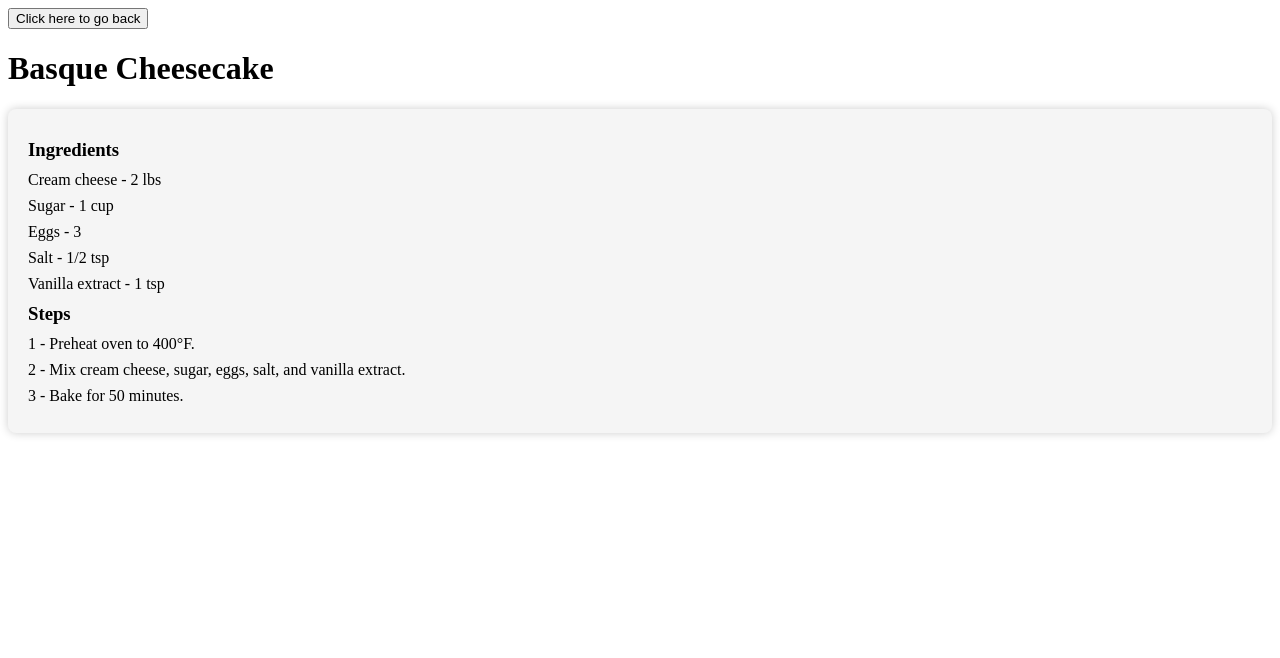
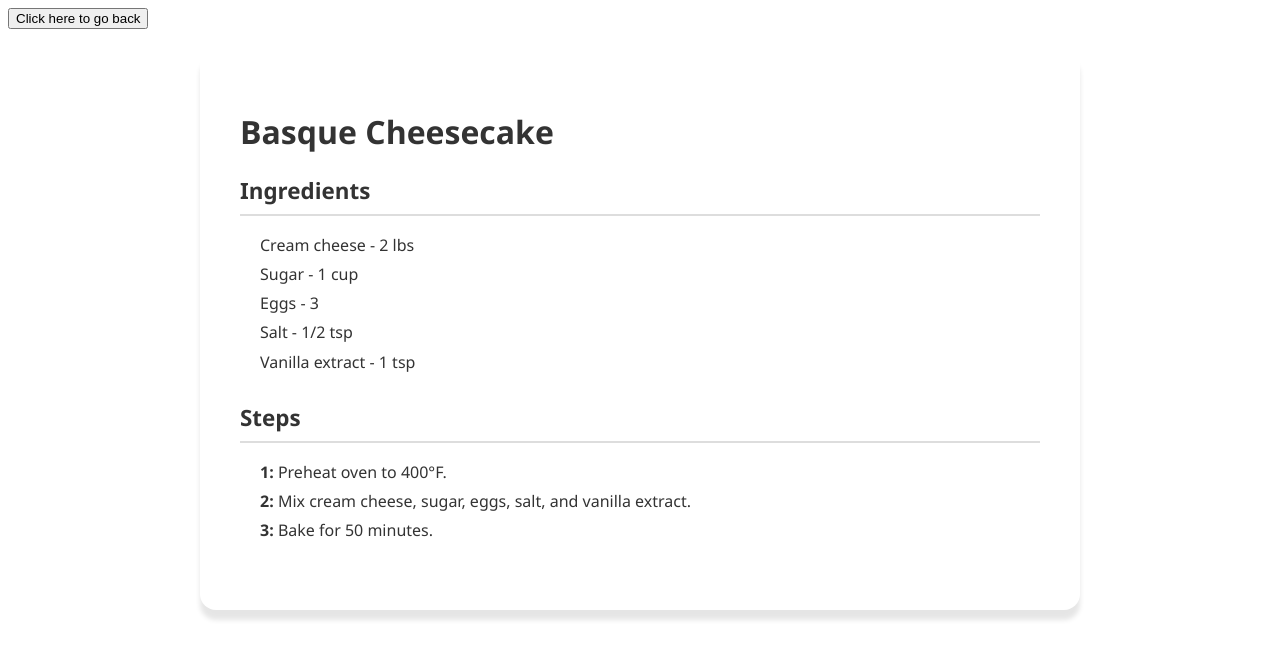
Before and after one commit to brenda-daroz/next-recipe-website, a Next.js app: page /recipes/1 in a window 1280 px wide. Shown: the top 658 px of the page. Built offline with nearby package versions, Linux system fonts and the light colour scheme.

Commit message:
update data structure and add one recipe

```diff
--- a/components/Recipe.tsx
+++ b/components/Recipe.tsx
@@ -1,51 +1,54 @@
 import styled from "styled-components";
 import capitalizeFirstLetter from "../utils/capitalizeFirstLetter";
+import { RecipeProps } from "../recipes";
 
 const RecipeContainer = styled.div`
-  background-color: #f5f5f5;
-  padding: 20px;
-  border-radius: 8px;
-  box-shadow: 0px 0px 10px rgba(0, 0, 0, 0.2);
+  background-color: #fff;
+  padding: 40px;
+  border-radius: 16px;
+  box-shadow: 0 10px 5px rgba(0, 0, 0, 0.1);
+  font-family: "Segoe UI", Tahoma, Geneva, Verdana, sans-serif;
+  color: #333;
+  max-width: 800px;
+  margin: 20px auto;
 `;
 
-const SectionTitle = styled.h3`
-  margin: 10px 0;
+const SectionTitle = styled.h2`
+  font-size: 1.4rem;
+  border-bottom: 2px solid #ddd;
+  padding-bottom: 8px;
+  margin-bottom: 20px;
+`;
+
+const SubSectionTitle = styled.h4`
+  font-size: 1rem;
+  margin: 16px 0 8px;
+  color: #555;
 `;
 
 const List = styled.ul`
-  list-style-type: none;
-  padding: 0;
-  margin: 0;
+  padding-left: 20px;
+  margin-bottom: 30px;
 `;
 
 const ListItem = styled.li`
-  margin-bottom: 8px;
+  margin-bottom: 10px;
+  line-height: 1.2;
+  list-style: none;
 `;
 
-const SubList = styled.ul`
-  list-style-type: none;
-  margin: 0;
-  padding-left: 20px;
-`;
-
-interface RecipeProps {
-  ingredients: Record<string, string | Record<string, string>>;
-  steps: Record<string, string | Record<string, string>>;
-}
-
-export default function Recipes({ ingredients, steps }: RecipeProps) {
-
-  console.log(steps)
+export default function Recipes( recipe: RecipeProps) {
   return (
     <RecipeContainer>
+      <h1>{capitalizeFirstLetter(recipe.title)}</h1>
       <SectionTitle>Ingredients</SectionTitle>
       <List>
-        {Object.entries(ingredients).map(([section, ingredients]) => (
+        {Object.entries(recipe.ingredients).map(([section, ingredients]) => (
           <ListItem key={section}>
             {typeof ingredients === "object" ? (
               <>
-                <div>{capitalizeFirstLetter(section)}:</div>
-                <SubList>
+                <SubSectionTitle>{capitalizeFirstLetter(section)}:</SubSectionTitle>
+                <List>
                   {Object.entries(ingredients).map(
                     ([subIngredient, subAmount]) => (
                       <ListItem key={subIngredient}>
@@ -53,7 +56,7 @@ export default function Recipes({ ingredients, steps }: RecipeProps) {
                       </ListItem>
                     )
                   )}
-                </SubList>
+                </List>
               </>
             ) : (
               `${capitalizeFirstLetter(section)} - ${ingredients}`
@@ -61,31 +64,18 @@ export default function Recipes({ ingredients, steps }: RecipeProps) {
           </ListItem>
         ))}
       </List>
-      {Object.keys(steps).length > 0 &&
+      {recipe.steps.length > 0 && (
         <>
           <SectionTitle>Steps</SectionTitle>
           <List>
-            {Object.entries(steps).map(([section, steps]) => (
-              <ListItem key={section}>
-                {typeof steps === "object" ? (
-                  <>
-                    <div>{capitalizeFirstLetter(section)}:</div>
-                    <SubList>
-                      {Object.entries(steps).map(([subIndex, subStep]) => (
-                        <ListItem key={subIndex}>
-                          {capitalizeFirstLetter(subIndex)} - {subStep}
-                        </ListItem>
-                      ))}
-                    </SubList>
-                  </>
-                ) : (
-                  `${section} - ${steps}`
-                )}
+            {recipe.steps.map((step, index) => (
+              <ListItem key={index}>
+                <strong>{index + 1}:</strong> {step}
               </ListItem>
             ))}
           </List>
         </>
-      }
+      )}
     </RecipeContainer>
 
   );
--- a/pages/recipes/[slug].tsx
+++ b/pages/recipes/[slug].tsx
@@ -28,8 +28,7 @@ export default function Page({ recipe }: { recipe: RecipeProps }) {
         Click here to go back
       </button>
       <div className="container">
-        <h1> {recipe.title} </h1>
-        <Recipe ingredients={recipe?.ingredients} steps={recipe?.steps} />
+        <Recipe {...recipe} />
       </div>
     </>
   );
--- a/recipes.ts
+++ b/recipes.ts
@@ -3,7 +3,7 @@ export type RecipeProps = {
   category: string,
   title: string,
   ingredients: Record<string, string | Record<string, string>>;
-  steps: Record<string, string | Record<string, string>>;
+  steps: string[];
 };
 
 type RecipesProps = Array<RecipeProps>;
@@ -20,11 +20,11 @@ export const recipes: RecipesProps = [
       salt: "1/2 tsp",
       "vanilla extract": "1 tsp",
     },
-    steps: {
-      1: "Preheat oven to 400°F.",
-      2: "Mix cream cheese, sugar, eggs, salt, and vanilla extract.",
-      3: "Bake for 50 minutes.",
-    },
+    steps: [
+      "Preheat oven to 400°F.",
+      "Mix cream cheese, sugar, eggs, salt, and vanilla extract.",
+      "Bake for 50 minutes.",
+    ],
   },
   {
     id: 2,
@@ -40,14 +40,14 @@ export const recipes: RecipesProps = [
       salt: "8g",
       egg: "2",
     },
-    steps: {
-      1: "In a pan, mix milk, water, oil, and salt, then bring to a boil.",
-      2: "Add sweet and sour manioc starch to a bowl and pour in the boiled mixture.",
-      3: "Mix well and let cool.",
-      4: "Add the cheese and mix.",
-      5: "Add eggs one at a time until incorporated into the dough.",
-      6: "Form into balls and bake at 180°C for 20 minutes or until golden brown.",
-    },
+    steps: [
+      "In a pan, mix milk, water, oil, and salt, then bring to a boil.",
+      "Add sweet and sour manioc starch to a bowl and pour in the boiled mixture.",
+      "Mix well and let cool.",
+      "Add the cheese and mix.",
+      "Add eggs one at a time until incorporated into the dough.",
+      "Form into balls and bake at 180°C for 20 minutes or until golden brown.",
+    ],
   },
   {
     id: 3,
@@ -61,13 +61,13 @@ export const recipes: RecipesProps = [
       flour: "180g",
       "baking powder": "1 tsp",
     },
-    steps: {
-      1: "Preheat oven to 400°F.",
-      2: "Mix eggs and sugar until creamy.",
-      3: "Add oil and milk, then mix well.",
-      4: "Sift flour and baking powder, then mix until smooth.",
-      5: "Bake for 40 minutes or until golden brown.",
-    },
+    steps: [
+      "Preheat oven to 400°F.",
+      "Mix eggs and sugar until creamy.",
+      "Add oil and milk, then mix well.",
+      "Sift flour and baking powder, then mix until smooth.",
+      "Bake for 40 minutes or until golden brown.",
+    ],
   },
   {
     id: 4,
@@ -80,13 +80,13 @@ export const recipes: RecipesProps = [
       milk: "480mL",
       pasta: "225g",
     },
-    steps: {
-      1: "Add butter to a pan.",
-      2: "Add flour and whisk until golden.",
-      3: "Add milk and whisk until thickened.",
-      4: "Add cheddar and whisk until melted.",
-      5: "Serve over pasta.",
-    },
+    steps: [
+      "Add butter to a pan.",
+      "Add flour and whisk until golden.",
+      "Add milk and whisk until thickened.",
+      "Add cheddar and whisk until melted.",
+      "Serve over pasta.",
+    ],
   },
   {
     id: 5,
@@ -101,12 +101,12 @@ export const recipes: RecipesProps = [
       cumin: "1/2 tsp",
       salt: "to taste",
     },
-    steps: {
-      1: "In a food processor, blend tahini, lemon juice, and garlic for 1 minute.",
-      2: "Add chickpeas, cumin, and salt, and process for 1 minute.",
-      3: "Add olive oil and process for 1 minute.",
-      4: "If too thick, gradually add water and process until desired texture.",
-    },
+    steps: [
+      "In a food processor, blend tahini, lemon juice, and garlic for 1 minute.",
+      "Add chickpeas, cumin, and salt, and process for 1 minute.",
+      "Add olive oil and process for 1 minute.",
+      "If too thick, gradually add water and process until desired texture.",
+    ],
   },
   {
     id: 6,
@@ -118,15 +118,15 @@ export const recipes: RecipesProps = [
       flour: "100g",
       "salt, black pepper, and nutmeg": "to taste",
     },
-    steps: {
-      1: "Add potatoes to cold water, bring to a boil, and cook until soft but firm.",
-      2: "Peel and mash potatoes.",
-      3: "Add parmesan, salt, black pepper, and nutmeg.",
-      4: "Gradually add flour and mix until a homogeneous dough forms.",
-      5: "Roll the dough into logs and cut into 2 cm pieces.",
-      6: "Cook in boiling water until they float to the surface.",
-      7: "Serve with a sauce of your choice.",
-    },
+    steps: [
+      "Add potatoes to cold water, bring to a boil, and cook until soft but firm.",
+      "Peel and mash potatoes.",
+      "Add parmesan, salt, black pepper, and nutmeg.",
+      "Gradually add flour and mix until a homogeneous dough forms.",
+      "Roll the dough into logs and cut into 2 cm pieces.",
+      "Cook in boiling water until they float to the surface.",
+      "Serve with a sauce of your choice.",
+    ],
   },
   {
     id: 7,
@@ -142,10 +142,10 @@ export const recipes: RecipesProps = [
       salt: "to taste",
       cumin: "to taste",
     },
-    steps: {
-      1: "",
-      2: "",
-    },
+    steps: [
+      "",
+      "",
+    ],
   },
   {
     id: 8,
@@ -156,15 +156,15 @@ export const recipes: RecipesProps = [
       "dry yeast": "10g",
       salt: "1 tsp",
       "warm water": "1 1/4 cups",
-     " olive oil": "1/8 cup",
+      " olive oil": "1/8 cup",
     },
-    steps: {
-      1: "In a bowl, mix yeast and sugar with warm water and let it foam (5 minutes).",
-      2: "In a mixer bowl, combine flour and salt, then add yeast mixture and olive oil.",
-      3: "Knead with a dough hook for 15 minutes until smooth.",
-      4: "Place in an oiled bowl, cover, and let rise for 1 hour.",
-      5: "Divide into portions, roll out, and bake as desired.",
-    },
+    steps: [
+      "In a bowl, mix yeast and sugar with warm water and let it foam (5 minutes).",
+      "In a mixer bowl, combine flour and salt, then add yeast mixture and olive oil.",
+      "Knead with a dough hook for 15 minutes until smooth.",
+      "Place in an oiled bowl, cover, and let rise for 1 hour.",
+      "Divide into portions, roll out, and bake as desired.",
+    ],
   },
   {
     id: 9,
@@ -177,7 +177,7 @@ export const recipes: RecipesProps = [
       water: "10mL",
       oil: "15g",
     },
-    steps: { },
+    steps: [],
   },
   {
     id: 10,
@@ -193,12 +193,12 @@ export const recipes: RecipesProps = [
       "softened butter": "4 tbsp",
       vanilla: "1 tsp",
     },
-    steps: {
-      1: "Combine dry ingredients in a bowl.",
-      2: "Mix wet ingredients in another bowl.",
-      3: "Combine wet and dry mixtures until smooth.",
-      4: "Cook 1/4 cup batter in a greased pan until golden.",
-    },
+    steps: [
+      "Combine dry ingredients in a bowl.",
+      "Mix wet ingredients in another bowl.",
+      "Combine wet and dry mixtures until smooth.",
+      "Cook 1/4 cup batter in a greased pan until golden.",
+    ],
   },
   {
     id: 11,
@@ -215,7 +215,7 @@ export const recipes: RecipesProps = [
       "baking soda": "1/2 tsp",
       optional: "Chocolate chips",
     },
-    steps: { 1: "" },
+    steps: [""],
   },
   {
     id: 12,
@@ -231,7 +231,7 @@ export const recipes: RecipesProps = [
       flour: "300g",
       "baking powder": "1 tsp",
     },
-    steps: { 1: "" },
+    steps: [""],
   },
   {
     id: 13,
@@ -245,13 +245,13 @@ export const recipes: RecipesProps = [
       salt: "to taste",
       paprika: "to taste",
     },
-    steps: {
-      1: "In a pan, bring milk, butter, salt, and paprika to a boil.",
-      2: "Add mashed potato.",
-      3: "Add flour and mix until it forms a dough.",
-      4: "Knead and chill.",
-      5: "Shape and fill as desired.",
-    },
+    steps: [
+      "In a pan, bring milk, butter, salt, and paprika to a boil.",
+      "Add mashed potato.",
+      "Add flour and mix until it forms a dough.",
+      "Knead and chill.",
+      "Shape and fill as desired.",
+    ],
   },
   {
     id: 14,
@@ -273,12 +273,12 @@ export const recipes: RecipesProps = [
         butter: "45g",
       },
     },
-    steps: {
-      1: "Cook tangzhong ingredients until thickened.",
-      2: "Combine tangzhong with other ingredients except butter.",
-      3: "Knead for about 11 minutes in a mixer and let rise.",
-      4: "Shape and bake at 180°C.",
-    },
+    steps: [
+      "Cook tangzhong ingredients until thickened.",
+      "Combine tangzhong with other ingredients except butter.",
+      "Knead for about 11 minutes in a mixer and let rise.",
+      "Shape and bake at 180°C.",
+    ],
   },
   {
     id: 15,
@@ -300,25 +300,20 @@ export const recipes: RecipesProps = [
         "sour cream": "130g",
         lemon: "1 tbsp",
         cornstarch: "1 tbsp",
-
       },
     },
-    steps: {
-      "crust": {
-        1: "Crush graham crackers and mix with melted butter and sugar.",
-        2: "Press into a springform pan and bake for 10 minutes at 180°C.",
-      },
-      "filling": {
-      1: "Beat cream cheese until airy and creamy",
-      2: "Add to cream cheese sugar, salt and vanilla and beat until smooth",
-      3: "Whisk eggs until smooth",
-      4: "Add eggs slowly to cream cheese mixture",
-      5: "Add heavy cream, sour cream and lemon juice, mix until smooth. Add cornstarch, mix again",
-      6: "Pour the mixture over the crust and tap the pan to remove air bubbles",
-      7: "Bake for 75 min at 162°C in a hot water bath",
-      8: "Let it cool on countertop and then refrigerate for at least 4 hours"
-      }
-    },
+    steps: [
+      "Crush graham crackers and mix with melted butter and sugar.",
+      "Press into a springform pan and bake for 10 minutes at 180°C.",
+      "Beat cream cheese until airy and creamy.",
+      "Add to cream cheese sugar, salt and vanilla and beat until smooth.",
+      "Whisk eggs until smooth.",
+      "Add eggs slowly to cream cheese mixture.",
+      "Add heavy cream, sour cream and lemon juice, mix until smooth. Add cornstarch, mix again.",
+      "Pour the mixture over the crust and tap the pan to remove air bubbles.",
+      "Bake for 75 min at 162°C in a hot water bath.",
+      "Let it cool on countertop and then refrigerate for at least 4 hours.",
+    ],
   },
   {
     id: 16,
@@ -332,12 +327,12 @@ export const recipes: RecipesProps = [
       "baking powder": "7 g",
       "vanilla extract": "1 tsp",
     },
-    steps: {
-      1: "Mix sugar and egg until smooth.",
-      2: "Add milk and vanilla extract to the mixture.",
-      3: "Add flour and baking powder to the mixture.",
-      4: "Fry in oil until golden brown.",
-    },
+    steps: [
+      "Mix sugar and egg until smooth.",
+      "Add milk and vanilla extract to the mixture.",
+      "Add flour and baking powder to the mixture.",
+      "Fry in oil until golden brown.",
+    ],
   },
   {
     id: 17,
@@ -355,17 +350,17 @@ export const recipes: RecipesProps = [
       "baking soda": "1/2 tsp",
       "chocolate chips": "200 g",
     },
-    steps: {
-      1: "Add butter into a pot and heat on medium heat.",
-      2: "Cook until butter is browned.",
-      3: "Cool the butter.",
-      4: "Mix butter and sugars.",
-      5: "Add egg and vanilla extract.",
-      6: "Mix flour, salt, baking powder, and baking soda.",
-      7: "Add chocolate chips.",
-      8: "Leave in the fridge for 30 minutes.",
-      9: "Bake for 20 minutes at 190°C.",
-    },
+    steps: [
+      "Add butter into a pot and heat on medium heat.",
+      "Cook until butter is browned.",
+      "Cool the butter.",
+      "Mix butter and sugars.",
+      "Add egg and vanilla extract.",
+      "Mix flour, salt, baking powder, and baking soda.",
+      "Add chocolate chips.",
+      "Leave in the fridge for 30 minutes.",
+      "Bake for 20 minutes at 190°C.",
+    ],
   },
   {
     id: 18,
@@ -377,17 +372,17 @@ export const recipes: RecipesProps = [
       oil: "12 g",
       salt: "5 g",
     },
-    steps: {
-      1: "Put flour into a mixer.",
-      2: "In another bowl, mix water, salt, and oil.",
-      3: "Wait until the salt is dissolved.",
-      4: "Add the water mixture to the flour.",
-      5: "Mix until the dough has a crumbling texture.",
-      6: "Remove from the mixer and knead until the dough comes together.",
-      7: "Wrap in plastic wrap and let it rest overnight in the fridge.",
-      8: "Roll out the dough and cut it into the desired shape.",
-      9: "Use a filling of choice.",
-    },
+    steps: [
+      "Put flour into a mixer.",
+      "In another bowl, mix water, salt, and oil.",
+      "Wait until the salt is dissolved.",
+      "Add the water mixture to the flour.",
+      "Mix until the dough has a crumbling texture.",
+      "Remove from the mixer and knead until the dough comes together.",
+      "Wrap in plastic wrap and let it rest overnight in the fridge.",
+      "Roll out the dough and cut it into the desired shape.",
+      "Use a filling of choice.",
+    ],
   },
   {
     id: 19,
@@ -409,19 +404,15 @@ export const recipes: RecipesProps = [
         sugar: "6 tablespoons",
       },
     },
-    steps: {
-      "cake": {
-        1: "Mix sugar, carrots, oil, and eggs in a blender until smooth.",
-        2: "Add mixture to a bowl.",
-        3: "Sift flour and baking powder to mixture",
-        4: "Bake for 40 minutes at 180°C.",
-      },
-      "topping": {
-        1: "Mix all ingredients in a pan.",
-        2: "Cook until thickened.",
-        3: "Pour over the cake.",
-      },
-    },
+    steps: [
+      "Mix sugar, carrots, oil, and eggs in a blender until smooth.",
+      "Add mixture to a bowl.",
+      "Sift flour and baking powder to mixture.",
+      "Bake for 40 minutes at 180°C.",
+      "Mix all topping ingredients in a pan.",
+      "Cook until thickened.",
+      "Pour over the cake.",
+    ],
   },
   {
     id: 20,
@@ -434,16 +425,16 @@ export const recipes: RecipesProps = [
       "olive oil": "15 g",
       yeast: "4 g",
     },
-    steps: {
-      1: "Mix flour, water, salt, olive oil and yeast in a bowl.",
-      2: "Knead for 10 minutes.",
-      3: "Let it rest for 30 minutes",
-      4: "Do 3 sets of stretch and folds every 30 minutes.",
-      5: "Transfer to an oiled container and let it rest overnight in the fridge.",
-      6: "Transfer to an oiled baking sheet and let it rise until doubled.",
-      7: "Add toppings of choice.",
-      8: "Bake at 230°C for 25 minutes or until golden .",
-    },
+    steps: [
+      "Mix flour, water, salt, olive oil and yeast in a bowl.",
+      "Knead for 10 minutes.",
+      "Let it rest for 30 minutes.",
+      "Do 3 sets of stretch and folds every 30 minutes.",
+      "Transfer to an oiled container and let it rest overnight in the fridge.",
+      "Transfer to an oiled baking sheet and let it rise until doubled.",
+      "Add toppings of choice.",
+      "Bake at 230°C for 25 minutes or until golden.",
+    ],
   },
   {
     id: 21,
@@ -455,13 +446,13 @@ export const recipes: RecipesProps = [
       "halloumi cheese": "250 g",
       "salt, black pepper": "to taste",
     },
-    steps: {
-      1: "Heat the milk with salt and pepper until it simmers.",
-      2: "Add the tapioca starch and mix well.",
-      3: "Add the cheese and mix until melted.",
-      4: "Pour into a square mold and let it cool",
-      5: "Cut into small squares and fry until golden brown.",
-    },
+    steps: [
+      "Heat the milk with salt and pepper until it simmers.",
+      "Add the tapioca starch and mix well.",
+      "Add the cheese and mix until melted.",
+      "Pour into a square mold and let it cool.",
+      "Cut into small squares and fry until golden brown.",
+    ],
   },
   {
     id: 22,
@@ -475,13 +466,13 @@ export const recipes: RecipesProps = [
       salt: "1/4 tsp",
       vanilla: "1/2 tsp",
     },
-    steps: {
-      1: "Preheat oven to 200°C.",
-      2: "Mix cream cheese and sugar until smooth.",
-      3: "Whisk eggs and slowly add to the mixture.",
-      4: "Add heavy cream, salt, and vanilla.",
-      5: "Pour into a lined pan and bake for 50 minutes.",
-    },
+    steps: [
+      "Preheat oven to 200°C.",
+      "Mix cream cheese and sugar until smooth.",
+      "Whisk eggs and slowly add to the mixture.",
+      "Add heavy cream, salt, and vanilla.",
+      "Pour into a lined pan and bake for 50 minutes.",
+    ],
   },
   {
     id: 23,
@@ -493,13 +484,13 @@ export const recipes: RecipesProps = [
       eggs: "2",
       vanilla: "1 tsp",
     },
-    steps: {
-      1: "In a blender add all ingredients and blend until smooth.",
-      2: "Caramelize a pan and pour the mixture.",
-      3: "Bake in a water bath for 90 minutes at 180°C.",
-      4: "Let it cool and refrigerate for at least 6 hours.",
-      5: "Unmold and serve.",
-    },
+    steps: [
+      "In a blender add all ingredients and blend until smooth.",
+      "Caramelize a pan and pour the mixture.",
+      "Bake in a water bath for 90 minutes at 180°C.",
+      "Let it cool and refrigerate for at least 6 hours.",
+      "Unmold and serve.",
+    ],
   },
   {
     id: 24,
@@ -515,13 +506,48 @@ export const recipes: RecipesProps = [
       salt: "to taste",
       "black pepper": "to taste",
     },
-    steps: {
-      1: "Soak bulgur wheat in water for 1 hour.",
-      2: "Drain and squeeze out excess water.",
-      3: "In a blender, add bulgur, lime juice, onion, olive oil, mint, parsley, salt, and pepper.",
-      4: "Blend it all together.",
-      5: "Shape into football-shaped kibes, fill with cheese if wanted.",
-      6: "Fry until golden brown.",
+    steps: [
+      "Soak bulgur wheat in water for 1 hour.",
+      "Drain and squeeze out excess water.",
+      "In a blender, add bulgur, lime juice, onion, olive oil, mint, parsley, salt, and pepper.",
+      "Blend it all together.",
+      "Shape into football-shaped kibes, fill with cheese if wanted.",
+      "Fry until golden brown.",
+    ],
+  },
+  {
+    id: 25,
+    category: "sweet",
+    title: "Coconut cake",
+    ingredients: {
+      batter: {
+        eggs: "4",
+        sugar: "1 cup",
+        "vanilla essence": "1 tsp",
+        oil: "100 mL",
+        flour: "2 cups",
+        milk: "1 cup",
+        "baking powder": "1 tbsp",
+      },
+      topping: {
+        "coconut milk": "1 cup",
+        "condensed milk": "",
+        milk: "500 mL",
+        "coconut flakes": "1 cup",
+      },
     },
-  }
+    steps: [
+      "Mix eggs, sugar, and vanilla essence until it triples in volume.",
+      "Add oil and mix well.",
+      "Sieve 1 cup of flour, mix. Add half the milk and mix.",
+      "Sieve the other cup of flour, mix. Add the rest of the milk and mix.",
+      "Add baking powder and mix.",
+      "Pour into a greased pan and bake for 45 minutes at 180°C.",
+      "Let it cool and cut into squares.",
+      "In a bowl, mix coconut milk, condensed milk, and milk.",
+      "Soak the cake squares in the mixture.",
+      "Top with coconut flakes and wrap in aluminum foil.",
+      "Fridge for 8 hours.",
+    ],
+  },
 ];
```
